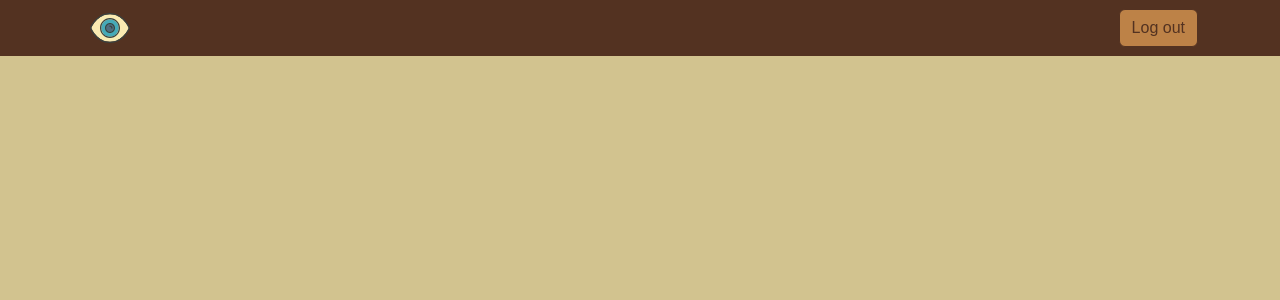
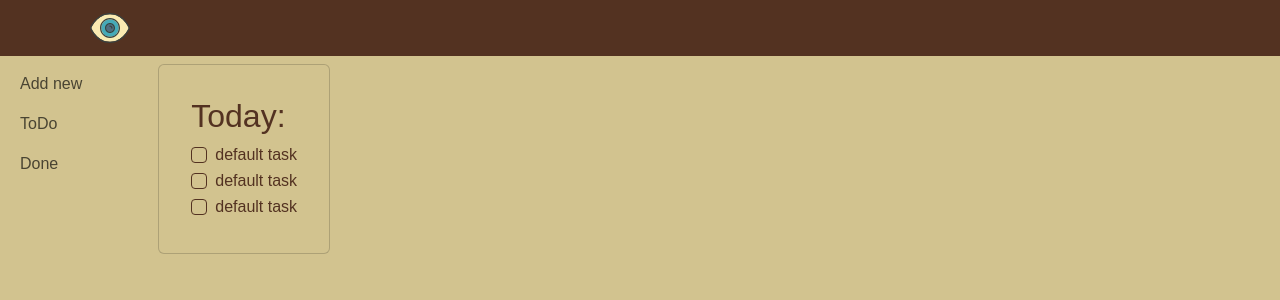
Before and after one commit to asimo-git/TODO-app, a Next.js app: page / in a window 1280 px wide. Shown: the top 300 px of the page. Built offline with nearby package versions, Linux system fonts and the light colour scheme.

Commit message:
feat: add sidebar

```diff
--- a/app/components/Header.tsx
+++ b/app/components/Header.tsx
@@ -1,21 +1,12 @@
-import { Button, Container } from "react-bootstrap";
+import { Container } from "react-bootstrap";
 
 export default function Header() {
   return (
-    <header
-      style={{
-        backgroundColor: "var(--foreground)",
-        color: "var(--background)",
-      }}
-    >
+    <header>
       <Container className="d-flex justify-content-between align-items-center">
         <a href="/" className="m-2">
           <img src="/eye-svgrepo-com.svg" alt="Logo" width="40" height="40" />
         </a>
-
-        <div>
-          <Button>Log out</Button>
-        </div>
       </Container>
     </header>
   );
--- /dev/null
+++ b/app/components/Sidebar.tsx
@@ -0,0 +1,46 @@
+"use client";
+import { useState } from "react";
+import { Collapse, Container, Nav, Navbar, Offcanvas } from "react-bootstrap";
+
+export default function Sidebar() {
+  const [open, setOpen] = useState(false);
+
+  return (
+    <div>
+      <Navbar expand="sm" className="position-static align-items-start ">
+        <Container>
+          <Navbar.Toggle
+            aria-controls="offcanvasNavbar"
+            className="position-absolute bg-primary d-sm-none"
+            style={{ top: "0.5rem", right: "0.5rem" }}
+          />
+          <Navbar.Offcanvas
+            id="offcanvasNavbar"
+            aria-labelledby="offcanvasNavbarLabel"
+            placement="end"
+            className="pe-5"
+          >
+            <Offcanvas.Body>
+              <Nav className="flex-column">
+                <Nav.Item>
+                  <Nav.Link onClick={() => setOpen((prev) => !prev)}>
+                    Add new
+                  </Nav.Link>
+                  <Collapse in={open}>
+                    <Nav className="flex-column ms-3">
+                      <Nav.Link href="/services/service1">task</Nav.Link>
+                      <Nav.Link href="/services/service2">heap</Nav.Link>
+                      <Nav.Link href="/services/service2">habit</Nav.Link>
+                    </Nav>
+                  </Collapse>
+                </Nav.Item>
+                <Nav.Link href="/about">ToDo</Nav.Link>
+                <Nav.Link href="/contact">Done</Nav.Link>
+              </Nav>
+            </Offcanvas.Body>
+          </Navbar.Offcanvas>
+        </Container>
+      </Navbar>
+    </div>
+  );
+}
--- /dev/null
+++ b/app/components/TodayPanel.tsx
@@ -0,0 +1,19 @@
+import { Card, CardBody, Form, FormCheck } from "react-bootstrap";
+
+export default function TodayPanel() {
+  return (
+    <Card
+      style={{ width: "fit-content" }}
+      className="m-2 d-flex flex-column align-items-center p-3"
+    >
+      <CardBody>
+        <h2>Today:</h2>
+        <Form>
+          <FormCheck type="checkbox" label={`default task`} />
+          <FormCheck type="checkbox" label={`default task`} />
+          <FormCheck type="checkbox" label={`default task`} />
+        </Form>
+      </CardBody>
+    </Card>
+  );
+}
--- a/app/globals.css
+++ /dev/null
@@ -1,58 +0,0 @@
-:root {
-  --background: #d2c38f;
-  --foreground: #533221;
-  --dark-accent: #7d6b61;
-  --light-accent: #bd8247;
-}
-
-@media (prefers-color-scheme: dark) {
-  :root {
-    --background: #533221;
-    --foreground: #d2c38f;
-  }
-}
-
-html,
-body {
-  max-width: 100vw;
-  overflow-x: hidden;
-}
-
-body {
-  color: var(--foreground);
-  background: var(--background);
-  font-family: Arial, Helvetica, sans-serif;
-  -webkit-font-smoothing: antialiased;
-  -moz-osx-font-smoothing: grayscale;
-}
-
-* {
-  box-sizing: border-box;
-  padding: 0;
-  margin: 0;
-}
-
-a {
-  color: inherit;
-  text-decoration: none;
-}
-
-.btn-primary {
-  background-color: var(--light-accent);
-  color: var(--foreground);
-  border-color: var(--foreground);
-}
-
-.btn-primary:hover,
-.btn-primary:focus,
-.btn-primary:active {
-  background-color: var(--background);
-  color: var(--foreground);
-  border-color: var(--background);
-}
-
-@media (prefers-color-scheme: dark) {
-  html {
-    color-scheme: dark;
-  }
-}
--- /dev/null
+++ b/app/globals.scss
@@ -0,0 +1,48 @@
+$body-bg: #d2c38f;
+$body-color: #533221;
+$primary: #bd8247;
+$secondary: #7d6b61;
+$link-color: #bd8247;
+$link-hover-color: #7d6b61;
+$border-color: #533221;
+
+@import "~bootstrap/scss/bootstrap";
+
+html,
+body {
+  max-width: 100vw;
+  overflow-x: hidden;
+}
+
+body {
+  color: $body-color;
+  background: $body-bg;
+  font-family: Arial, Helvetica, sans-serif;
+  -webkit-font-smoothing: antialiased;
+  -moz-osx-font-smoothing: grayscale;
+  display: flex;
+  flex-direction: column;
+  min-height: 100vh;
+}
+
+* {
+  box-sizing: border-box;
+  padding: 0;
+  margin: 0;
+}
+
+a {
+  color: inherit;
+  text-decoration: none;
+}
+
+header {
+  background-color: $body-color;
+  color: $body-bg;
+}
+
+@media (prefers-color-scheme: dark) {
+  html {
+    color-scheme: dark;
+  }
+}
--- a/app/layout.tsx
+++ b/app/layout.tsx
@@ -1,8 +1,9 @@
 import type { Metadata } from "next";
 import localFont from "next/font/local";
-import "bootstrap/dist/css/bootstrap.min.css";
-import "./globals.css";
+// import "bootstrap/dist/css/bootstrap.min.css";
+import "./globals.scss";
 import Header from "./components/Header";
+import Sidebar from "./components/Sidebar";
 
 const geistMono = localFont({
   src: "./fonts/GeistMonoVF.woff",
@@ -30,7 +31,10 @@ export default function RootLayout({
     <html lang="en">
       <body className={`${accentFont.variable} ${geistMono.variable}`}>
         <Header />
-        {children}
+        <div className="d-flex flex-grow-1">
+          <Sidebar />
+          <main>{children}</main>
+        </div>
       </body>
     </html>
   );
--- a/app/page.tsx
+++ b/app/page.tsx
@@ -1,3 +1,10 @@
+"use client";
+import TodayPanel from "./components/TodayPanel";
+
 export default function Home() {
-  return <main></main>;
+  return (
+    <main>
+      <TodayPanel />
+    </main>
+  );
 }
--- a/package.json
+++ b/package.json
@@ -21,6 +21,7 @@
     "@types/react-dom": "^18",
     "eslint": "^8",
     "eslint-config-next": "14.2.15",
+    "sass": "^1.80.2",
     "typescript": "^5"
   }
 }
```
Also changed, not shown: app/custom.css (deleted, +0 -9 lines), app/page.module.css (deleted, +0 -165 lines), 1 other file (tests, documents, lock files or other folders).
